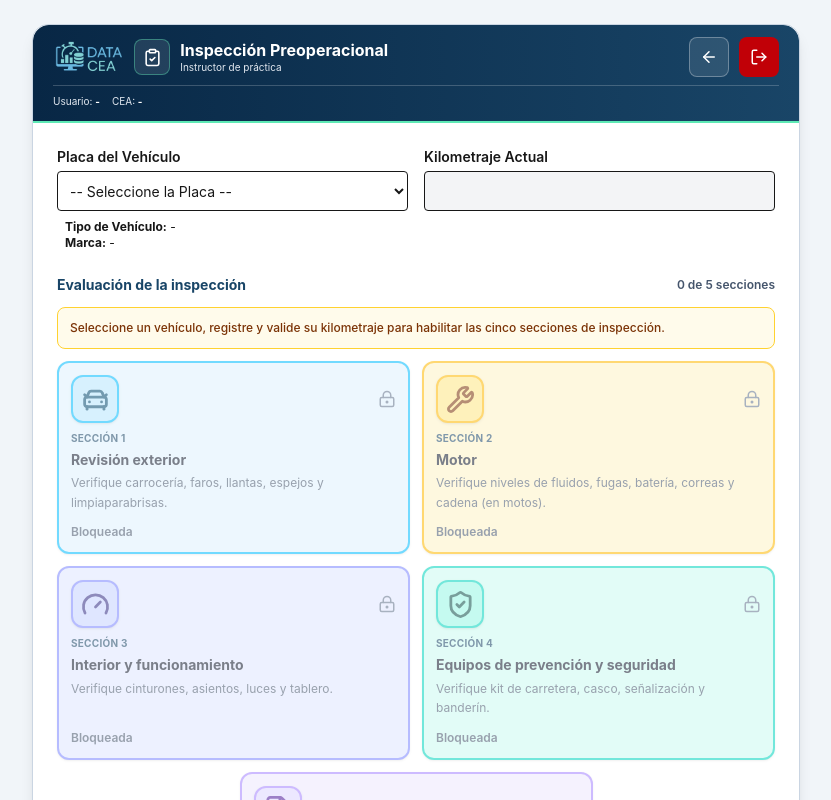
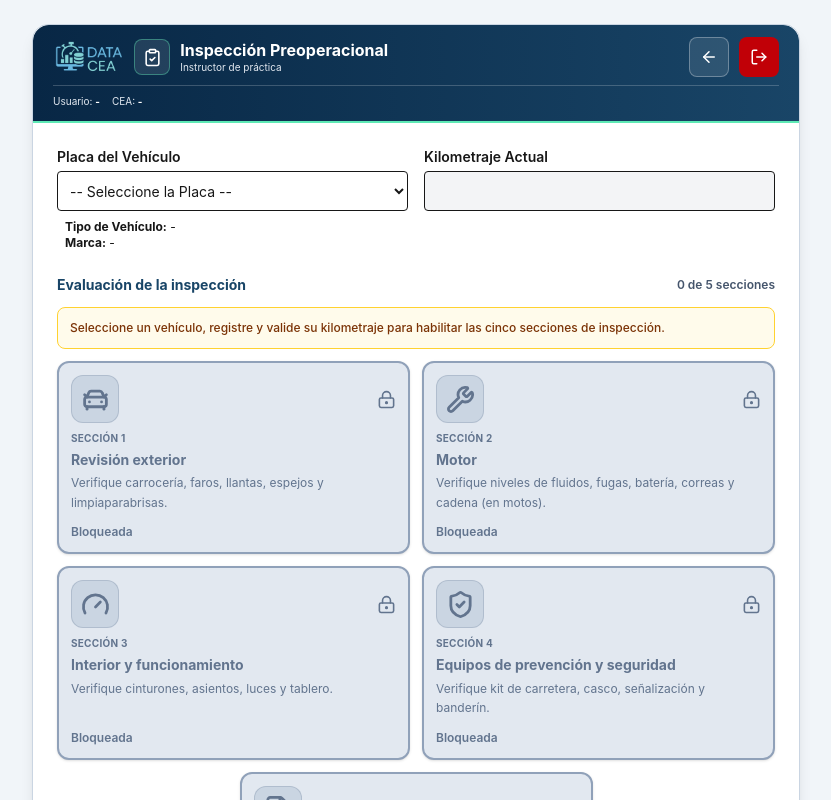
Before and after one commit to YulianoB/DATA-CEA, a Next.js app: page /instructor/practica/inspeccion in a window 1280 px wide. Shown: the top 800 px of the page, without its empty margins (224-1055 px from the left). Built offline with nearby package versions, Linux system fonts and the light colour scheme; sample sign-in values are in the browser's storage.

Commit message:
Usar tarjetas institucionales azul oscuro y estados bloqueados grises sin bordes de colores

```diff
--- a/components/instructor/practica/EstilosModuloPractica.jsx
+++ b/components/instructor/practica/EstilosModuloPractica.jsx
@@ -48,33 +48,23 @@ export function TarjetaInspeccion({ titulo, descripcion, estado, disabled, onCha
 }
 
 const ICONOS_INSPECCION = [CarFront, Wrench, Gauge, ShieldCheck, FileText]
-const COLORES_INSPECCION = [
-  'bg-sky-200 text-sky-900 border-sky-400',
-  'bg-amber-200 text-amber-900 border-amber-400',
-  'bg-indigo-200 text-indigo-900 border-indigo-400',
-  'bg-teal-200 text-teal-900 border-teal-400',
-  'bg-violet-200 text-violet-900 border-violet-400',
-]
-
 export function TarjetaInspeccionCompacta({ numero, titulo, descripcion, estado, disabled, onClick, observacion }) {
   const conforme = estado === 'CONFORME'
   const noConforme = estado === 'NO CONFORME'
   const Icono = ICONOS_INSPECCION[numero - 1] || FileText
-  const color = COLORES_INSPECCION[numero - 1] || COLORES_INSPECCION[0]
-  const fondos = ['bg-sky-100 border-sky-400', 'bg-amber-100 border-amber-400', 'bg-indigo-100 border-indigo-400', 'bg-teal-100 border-teal-400', 'bg-violet-100 border-violet-400']
-  const fondo = fondos[numero - 1] || fondos[0]
+  const fondo = disabled ? 'bg-slate-200 text-slate-500 border-slate-400' : 'bg-[#194567] text-white border-slate-500'
   return (
     <button type="button" disabled={disabled} onClick={onClick}
-      className={`flex h-full min-h-44 w-full flex-col rounded-xl border-2 p-3 text-left shadow-sm transition focus-visible:outline focus-visible:outline-2 focus-visible:outline-blue-700 ${conforme ? 'border-emerald-500 bg-emerald-50' : noConforme ? 'border-red-500 bg-red-100' : fondo} ${disabled ? 'cursor-not-allowed opacity-55' : 'hover:border-blue-600 active:scale-[0.99]'}`}>
+      className={`flex h-full min-h-44 w-full flex-col rounded-xl border-2 p-3 text-left shadow-sm transition focus-visible:outline focus-visible:outline-2 focus-visible:outline-blue-700 ${fondo} ${disabled ? 'cursor-not-allowed' : 'hover:bg-[#123653] active:scale-[0.99]'}`}>
       <div className="mb-2 flex w-full items-center justify-between gap-2">
-        <span className={`inline-flex h-12 w-12 items-center justify-center rounded-xl border-2 shadow-sm ${color}`}><Icono size={29} strokeWidth={2.3} aria-hidden="true" /></span>
-        {disabled ? <LockKeyhole size={18} className="text-slate-500" /> : conforme ? <CircleCheck size={20} className="text-emerald-700" /> : noConforme ? <TriangleAlert size={20} className="text-red-700" /> : <ChevronRight size={20} className="text-slate-600" />}
+        <span className={`inline-flex h-12 w-12 items-center justify-center rounded-xl border border-current/25 ${disabled ? 'bg-slate-300 text-slate-500' : 'bg-white/15 text-white'}`}><Icono size={29} strokeWidth={2.3} aria-hidden="true" /></span>
+        {disabled ? <LockKeyhole size={19} className="text-slate-500" /> : conforme ? <CircleCheck size={22} className="text-emerald-200" /> : noConforme ? <TriangleAlert size={22} className="text-amber-200" /> : <ChevronRight size={22} className="text-white" />}
       </div>
-      <span className="text-[10px] font-bold tracking-wide text-[#194567]">SECCIÓN {numero}</span>
-      <span className="mt-1 text-sm font-bold leading-snug text-slate-900">{titulo}</span>
-      <span className="mt-1 text-xs leading-relaxed text-slate-600">{descripcion}</span>
-      <span className={`mt-auto pt-3 text-xs font-semibold ${conforme ? 'text-emerald-700' : noConforme ? 'text-red-700' : 'text-slate-600'}`}>{disabled ? 'Bloqueada' : conforme ? 'Conforme' : noConforme ? 'No conforme' : 'Tocar para evaluar'}</span>
-      {noConforme && observacion && <span className="mt-1 line-clamp-2 text-xs text-red-800">{observacion}</span>}
+      <span className={`text-[10px] font-bold tracking-wide ${disabled ? 'text-slate-500' : 'text-sky-100'}`}>SECCIÓN {numero}</span>
+      <span className="mt-1 text-sm font-bold leading-snug">{titulo}</span>
+      <span className={`mt-1 text-xs leading-relaxed ${disabled ? 'text-slate-500' : 'text-slate-100'}`}>{descripcion}</span>
+      <span className={`mt-auto pt-3 text-xs font-semibold ${disabled ? 'text-slate-500' : conforme ? 'text-emerald-200' : noConforme ? 'text-amber-200' : 'text-white'}`}>{disabled ? 'Bloqueada' : conforme ? 'Conforme' : noConforme ? 'No conforme' : 'Tocar para evaluar'}</span>
+      {noConforme && observacion && <span className="mt-1 line-clamp-2 text-xs text-slate-100">{observacion}</span>}
     </button>
   )
 }
```
